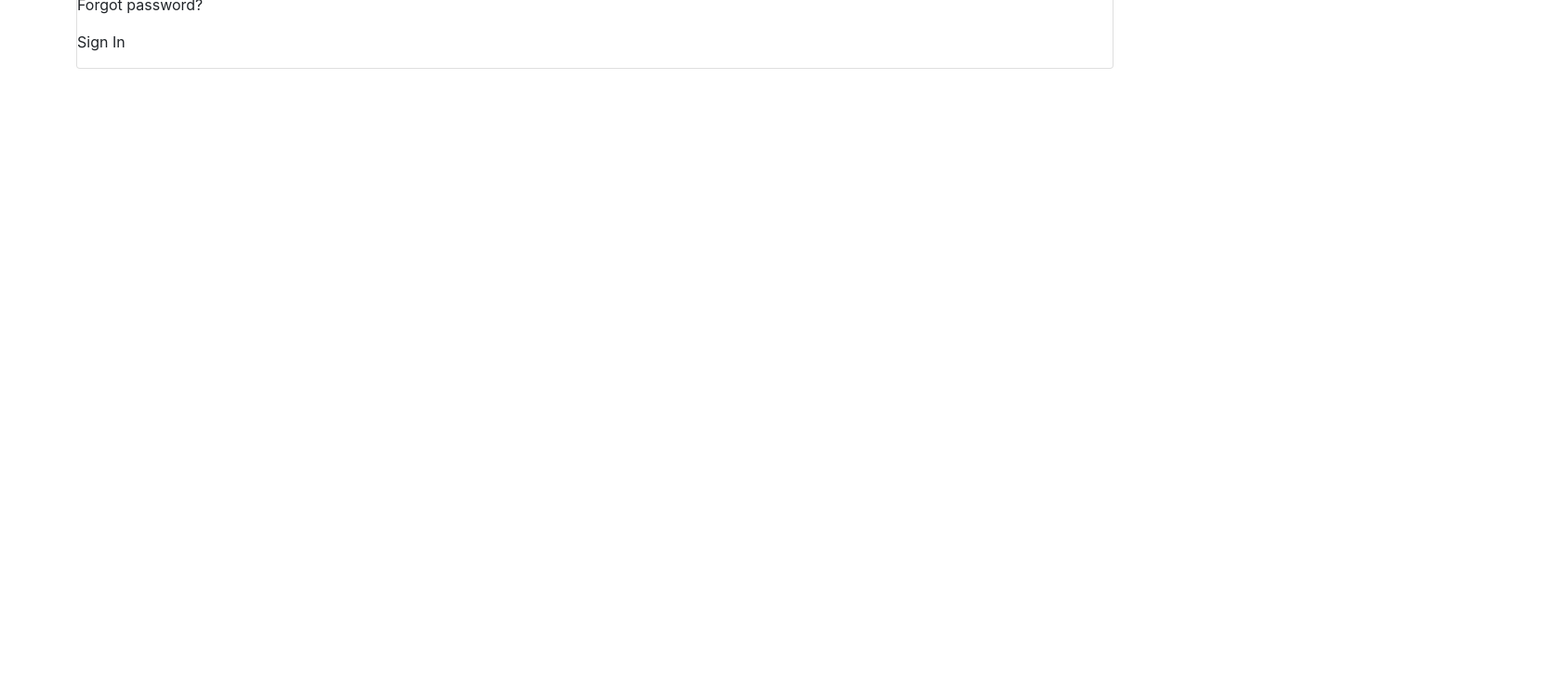
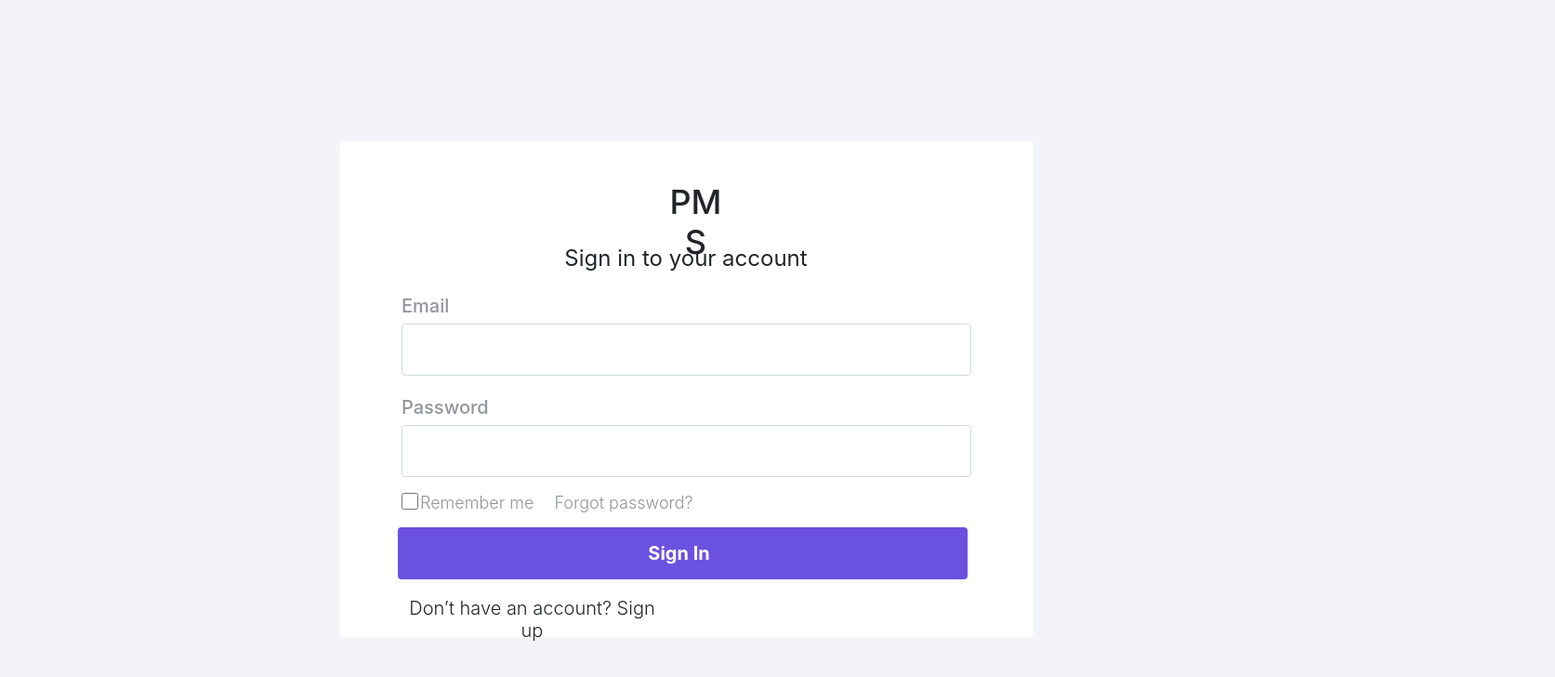
Before and after one commit to Ad3bay0c/pms, a React (Create React App) app: page /login in a window 1280 px wide. Shown: the part 184-912 px from the top of the page at 93% size, 1673 px wide, since content can reach past the window. Before the commit the page ends 800 px from the top, so only its background shows below. Built offline with nearby package versions, Linux system fonts and the light colour scheme.

Commit message:
finished signin page

```diff
--- a/src/App.css
+++ /dev/null
@@ -1,158 +0,0 @@
-@media screen and (max-width: 428px) {
-  .container{
-    position: absolute;
-    width: 428px;
-    height: 925px;
-    left: 0px;
-    top: 1px;
-
-    background: #F3F4F9;
-  }
-  .card{
-    position: absolute;
-    width: 389px;
-    height: 546px;
-    left: 24px;
-    top: 194px;
-    background: #FFFFFF;
-    border: 1px solid rgba(0, 0, 0, 0.02);
-    box-sizing: border-box;
-    border-radius: 5px;
-  }
-  .logo{
-    position: absolute;
-    width: 76.06px;
-    height: 43px;
-    left: 160.74px;
-    top: 20px;
-
-    font-style: normal;
-    font-weight: 500;
-    font-size: 30px;
-    line-height: 43px;
-    /* identical to box height */
-  }
-  .title{
-    position: absolute;
-    width: 264px;
-    height: 28px;
-    left: 68px;
-    top: 60px;
-    font-style: normal;
-    font-weight: normal;
-    font-size: 24px;
-    line-height: 28px;
-    text-align: center;
-  }
-  label{
-    position: absolute;
-    font-style: normal;
-    font-weight: 500;
-    font-size: 20px;
-    line-height: 24px;
-    /* identical to box height */
-
-    text-transform: capitalize;
-  }
-  label.email{
-    left: 13.55%;
-    right: 53.97%;
-    top: 20.77%;
-    bottom: 58.64%;
-  }
-  label.password{
-    left: 13.55%;
-    right: 43.22%;
-    top: 34.76%;
-    bottom: 46.65%;
-  }
-  input{
-    position: absolute;
-    background: #FFFFFF;
-    border: 1px solid #D1DCDE;
-    box-sizing: border-box;
-    border-radius: 4px;
-  }
-  input.email-input{
-    left: 13.55%;
-    right: 11.92%;
-    top: 26.12%;
-    bottom: 66.84%;
-  }
-  input.password-input{
-    left: 13.55%;
-    right: 11.92%;
-    top: 40.1%;
-    bottom: 52.85%;
-  }
-  input[type=checkbox]{
-    position: absolute;
-    width: 18px;
-    height: 18px;
-    left: 58px;
-    top: 320px;
-
-    background: #D4D7DA;
-    border-radius: 3px;
-  }
-
-  .fp-section .remember p {
-    position: absolute;
-    left: 20.22%;
-    right: 40.29%;
-    top: 62.31%;
-    bottom: 35.42%;
-
-    font-style: normal;
-    font-weight: 300;
-    font-size: 18px;
-    line-height: 21px;
-    display: flex;
-    align-items: flex-end;
-  }
-  .fp{
-    position: absolute;
-    left: 50.80%;
-    right: 12.15%;
-    top: 62.2%;
-    bottom: 35.53%;
-
-
-    font-style: normal;
-    font-weight: 300;
-    font-size: 18px;
-    line-height: 21px;
-    display: flex;
-    align-items: flex-end;
-    text-align: right;
-  }
-
-  .signin{
-    position: absolute;
-    left: 13.08%;
-    right: 12.15%;
-    top: 86.63%;
-    bottom: 4.32%;
-
-    background: #6B51DF;
-    border-radius: 4px;
-  }
-  .signin p{
-    position: absolute;
-    left: 35.75%;
-    right: 32.24%;
-    top: .25%;
-    bottom: 34.16%;
-    font-style: normal;
-    font-weight: bold;
-    font-size: 20px;
-    line-height: 24px;
-    /* identical to box height */
-
-    text-align: center;
-    text-transform: capitalize;
-
-    color: #FFFFFF;
-  }
-
-}
--- a/src/App.js
+++ b/src/App.js
@@ -1,7 +1,6 @@
 import {BrowserRouter as Router, Routes, Route} from 'react-router-dom'
 import Home from './pages/Home';
 import Signin from './pages/signin';
-import './App.css';
 
 const App = () => {
   return (
--- /dev/null
+++ b/src/pages/signin.css
@@ -0,0 +1,211 @@
+.container {
+  position: absolute;
+  width: 428px;
+  height: 925px;
+  left: 0px;
+  top: 1px;
+
+  background: #f3f4f9;
+}
+.card {
+  position: absolute;
+  width: 389px;
+  /* height: 546px; */
+  left: 24px;
+  top: 194px;
+  background: #ffffff;
+  border: 1px solid rgba(0, 0, 0, 0.02);
+  box-sizing: border-box;
+  border-radius: 5px;
+}
+.logo {
+  margin-top: 34px;
+  margin-left: 166.74px;
+  margin-right: 146.2px;
+  margin-bottom: 0;
+  text-align: center;
+  font-style: normal;
+  font-weight: 500;
+  font-size: 36px;
+  line-height: 43px;
+  width: 76.06px;
+  height: 43px;
+}
+
+.title {
+  font-style: normal;
+  font-weight: normal;
+  font-size: 24px;
+  line-height: 28px;
+  text-align: center;
+  margin: 18px 63px 0 62px;
+  width: 264px;
+  height: 28px;
+}
+label {
+  font-style: normal;
+  font-weight: 500;
+  font-size: 20px;
+  line-height: 24px;
+  color: rgba(36, 46, 62, 0.5);
+}
+label.email {
+  margin: 42px 216px 4px 34px;
+}
+label.password {
+  margin: 24px 36px 0 34px;
+}
+input {
+  background: #ffffff;
+  border: 1px solid #d1dcde;
+  box-sizing: border-box;
+  border-radius: 4px;
+}
+input.email-input,
+input.password-input {
+  height: 56px;
+  width: 319px;
+  margin: 7px 36px 0 34px;
+}
+
+input[type="checkbox"] {
+  margin-right: 2px;
+  height: 18px;
+  width: 18px;
+}
+
+.fp-section {
+  margin: 23px 36px 0 34px;
+  display: flex;
+  align-content: center;
+}
+
+.remember {
+  display: flex;
+  justify-content: space-between;
+}
+
+.remember p {
+  font-style: normal;
+  font-weight: 300;
+  font-size: 18px;
+  line-height: 21px;
+  color: rgba(36, 46, 62, 0.5);
+}
+.rm {
+  margin-right: 11px;
+}
+.fp {
+  margin-left: 11px;
+  margin-right: 0px;
+}
+.signin {
+  background: #6b51df;
+  border-radius: 4px;
+  width: 320px;
+  height: 56px;
+  margin: 20px 32px 4px 37px;
+}
+
+.signin p {
+  position: absolute;
+  text-align: center;
+  margin: 15px 86px 17px 97px;
+  font-style: normal;
+  font-weight: bold;
+  font-size: 20px;
+  line-height: 24px;
+  color: #ffffff;
+  height: 24px;
+  width: 137px;
+}
+.account {
+  font-style: normal;
+  font-weight: 300;
+  font-size: 20px;
+  line-height: 24px;
+  text-align: center;
+  margin: 16px 53px 27px 16px;
+  width: 320px;
+  height: 24px;
+}
+.account p{
+  color: #6b51df;
+}
+
+
+@media screen and (min-width: 429px) {
+  body {
+    background: #f3f4f9;
+  }
+  .container {
+    position: absolute;
+    width: 428px;
+    height: 959px;
+  }
+  .card {
+    position: absolute;
+    width: 747px;
+    margin: 140px 352px 239px 341px;
+  }
+  .logo {
+    height: 43px;
+    width: 77px;
+    margin: 44px 326px 25px 344px;
+    font-style: normal;
+    font-weight: 500;
+    font-size: 36px;
+    line-height: 43px;
+  }
+  .title {
+    margin: 0px 250px 25px 240px;
+    font-style: normal;
+    font-weight: normal;
+    font-size: 24px;
+    line-height: 28px;
+  }
+  label.email {
+    margin: 0px 628px 7px 66px;
+  }
+  label.password {
+    margin: 0px 628px 7px 66px;
+  }
+
+  input.email-input {
+    height: 56px;
+    width: 613px;
+    margin: 0px 628px 22px 66px;
+  }
+  input.password-input {
+    height: 56px;
+    width: 613px;
+    margin: 0px 628px 17px 66px;
+  }
+  input[type="checkbox"] {
+  }
+
+  .fp-section {
+    margin: 0px 36px 0 66px;
+    display: flex;
+    align-content: center;
+  }
+
+
+  .signin {
+    margin: 0px 72px 19px 62px;
+    height: 56px;
+    width: 613px;
+    border-radius: 4px;
+  }
+  .signin p {
+    position: absolute;
+    height: 24px;
+    width: 69px;
+    margin: 16px 276px 16px 268px;
+  }
+  .account{
+    height: 24px;
+    width: 289px;
+    margin: 0px 396px 19px 62px;
+  }
+}
--- a/src/pages/signin.js
+++ b/src/pages/signin.js
@@ -1,10 +1,10 @@
 import { Link } from "react-router-dom";
-
+import './signin.css';
 export default function signup() {
   return (
     <div className="container">
       <div className="card">
-        <h3 className="logo">PMS</h3>
+        <h2 className="logo">PMS</h2>
         <p className="title">Sign in to your account </p>
         <div className="form">
           <label className="email">Email</label>
@@ -14,16 +14,18 @@ export default function signup() {
           <input className="password-input" type="password" />
 
           <div className="fp-section">
+            <input type="checkbox" />
             <div className="remember">
-              <input type="checkbox" />
-              <p>Remember me</p>
+              <p className="rm">Remember me</p>
+              <p className="fp">Forgot password?</p>
             </div>
-            <p className="fp">Forgot password?</p>
           </div>
-          <div className="signin"><p>Sign In</p></div>
+          <div className="signin">
+            <p>Sign In</p>
+          </div>
         </div>
 
-        {/* <div className="account">Don’t have an account? Sign up</div> */}
+        <div className="account">Don’t have an account? Sign up</div>
       </div>
     </div>
   );
```
